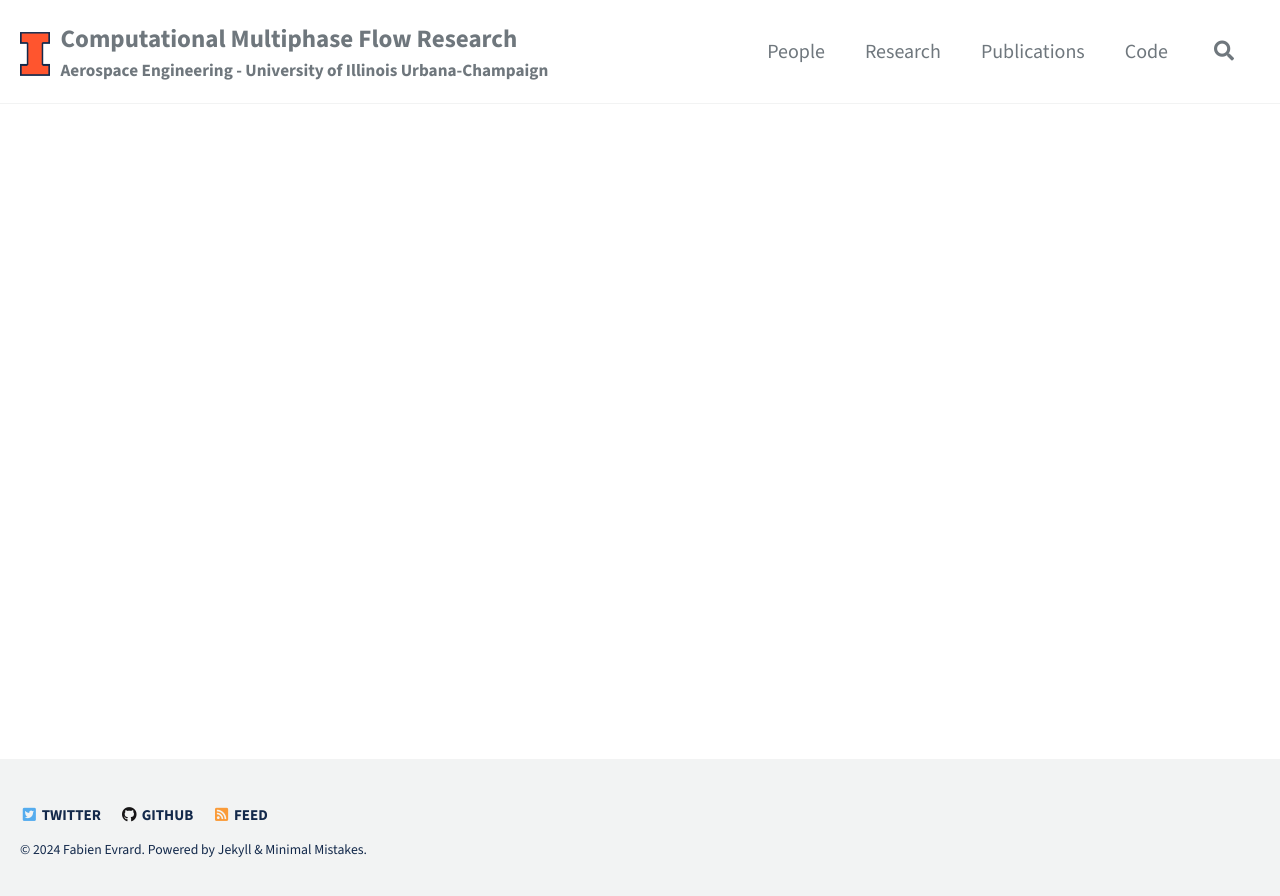
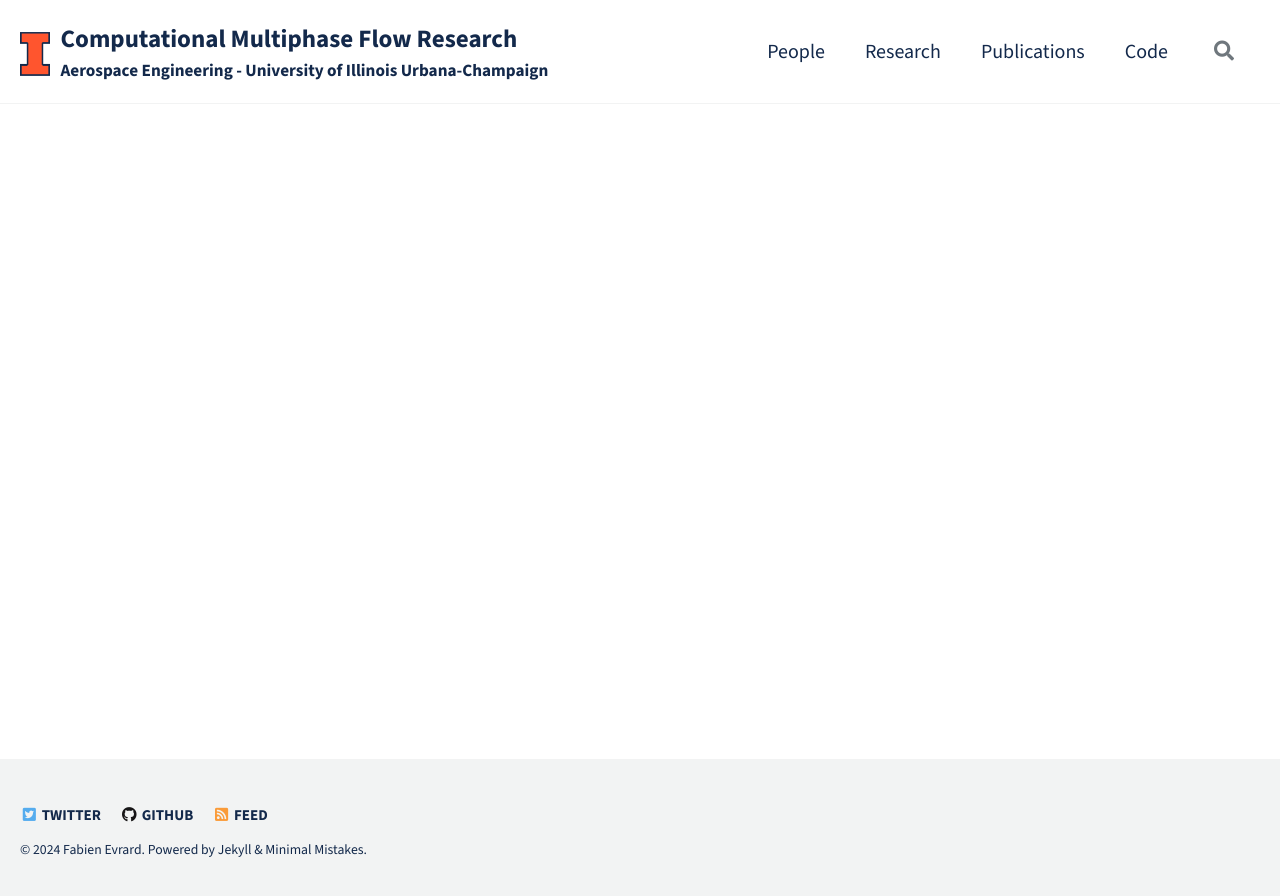
Before and after one commit to cmfr-ae-illinois/cmfr-ae-illinois.github.io, a Jekyll site: the page built from _pages/research.md, in a window 1280 px wide. Shown: the top 896 px of the page. Built offline with Jekyll 4.4.1, drawn with Linux system fonts in a browser that asks for light colours; cached includes are drawn as plain includes.

Commit message:
Update main.scss

```diff
--- a/assets/css/main.scss
+++ b/assets/css/main.scss
@@ -10,6 +10,8 @@ $illinois-blue   : #13294B;
 $muted-text-color : $illinois-blue;
 $link-color : $illinois-blue;
 $link-color-hover : $illinois-orange-accessible;
+$masthead-link-color : $illinois-blue;
+$masthead-link-color-hover : $illinois-orange-accessible;
 $serif      : Georgia, Times, serif;
 $sans-serif : "Source Sans 3", -apple-system, BlinkMacSystemFont, "Roboto", "Segoe UI", "Helvetica Neue", "Lucida Grande", Arial, sans-serif;
 $monospace  : Monaco, Consolas, "Lucida Console", monospace;
```
